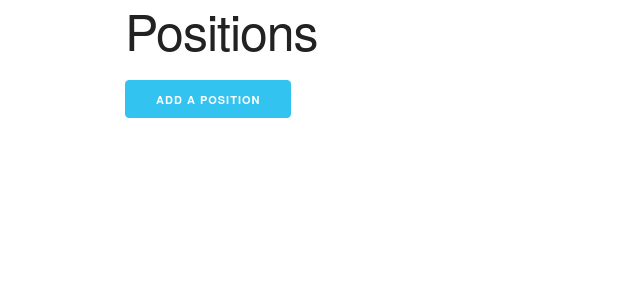
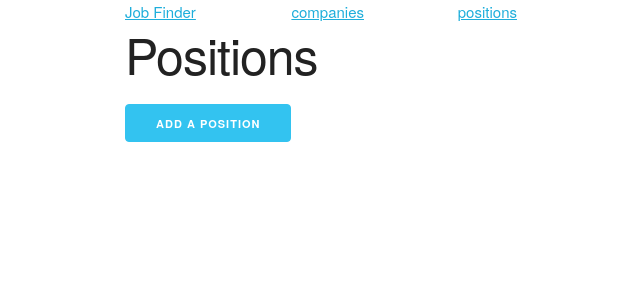
Before and after one commit to moshe742/job_finder, a Django app: page /position/ in a window 1280 px wide. Shown: the top 300 px of the page, without its empty margins (35-675 px from the left). Run offline with Django 4.2, Linux system fonts and the light colour scheme; data that the repository does not hold is empty.

Commit message:
add companies

```diff
--- a/job_finder/common/templates/common/base.html
+++ b/job_finder/common/templates/common/base.html
@@ -9,6 +9,17 @@
 </head>
 <body>
 <div class="container">
+<div class="row">
+    <div class="two columns">
+        <a href="/" class="logo">Job Finder</a>
+    </div>
+    <div class="two columns">
+        <a href="{% url 'company-list' %}">companies</a>
+    </div>
+    <div class="two columns">
+        <a href="{% url 'position-list' %}">positions</a>
+    </div>
+</div>
 {% block content %}{% endblock %}
 </div>
 </body>
--- a/job_finder/job_finder/urls.py
+++ b/job_finder/job_finder/urls.py
@@ -24,5 +24,6 @@ urlpatterns = [
     path('position/<position_id>/edit', views.PositionUpdateView.as_view(), name='position-update'),
     path('position/<position_id>', views.PositionDetailView.as_view(), name='position-detail'),
     path('position-add', views.PositionCreateView.as_view(), name='add-position'),
-    path('position/', views.PositionListView.as_view(), name='position_list')
+    path('position/', views.PositionListView.as_view(), name='position-list'),
+    path('company/', views.CompanyListView.as_view(), name='company-list'),
 ]
--- a/job_finder/jobs/views.py
+++ b/job_finder/jobs/views.py
@@ -62,3 +62,10 @@ class NoteCreateView(View):
             return redirect('position-detail', position_id=position_id)
         else:
             return render(request, 'jobs/note-form.html', context={'form': form})
+
+
+class CompanyListView(View):
+    def get(self, request):
+        companies = Position.objects.values('company_name').all()
+        return render(request, 'jobs/companies-list.html',
+                      context={'companies': companies})
```
Also changed, not shown: job_finder/jobs/templates/jobs/companies-list.html (added, +14 -0 lines).
